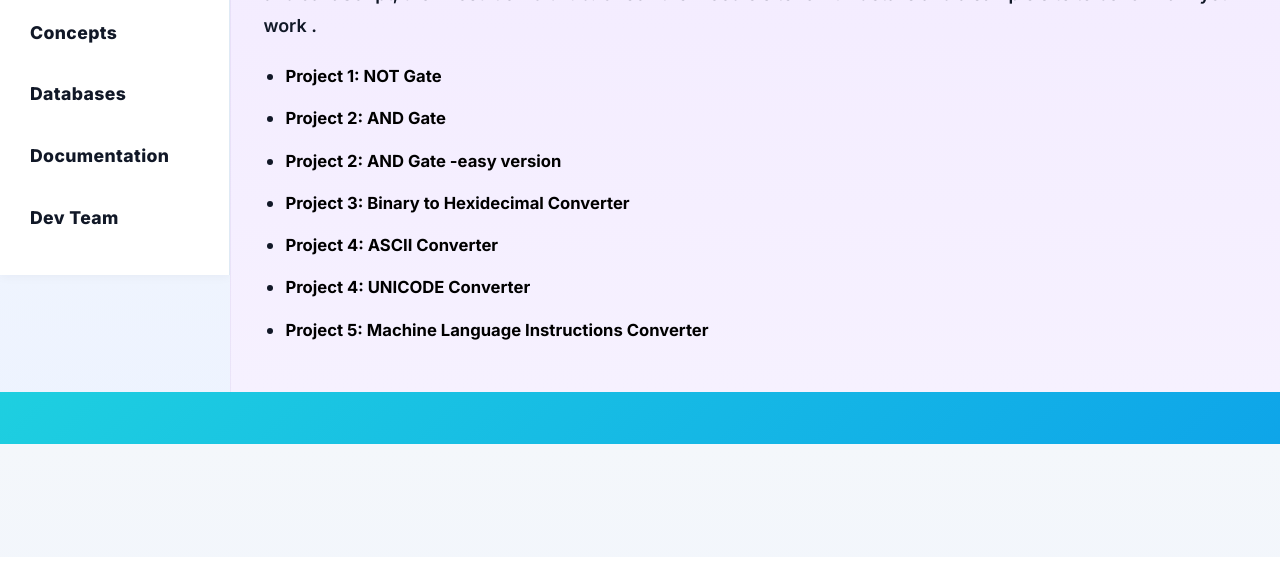
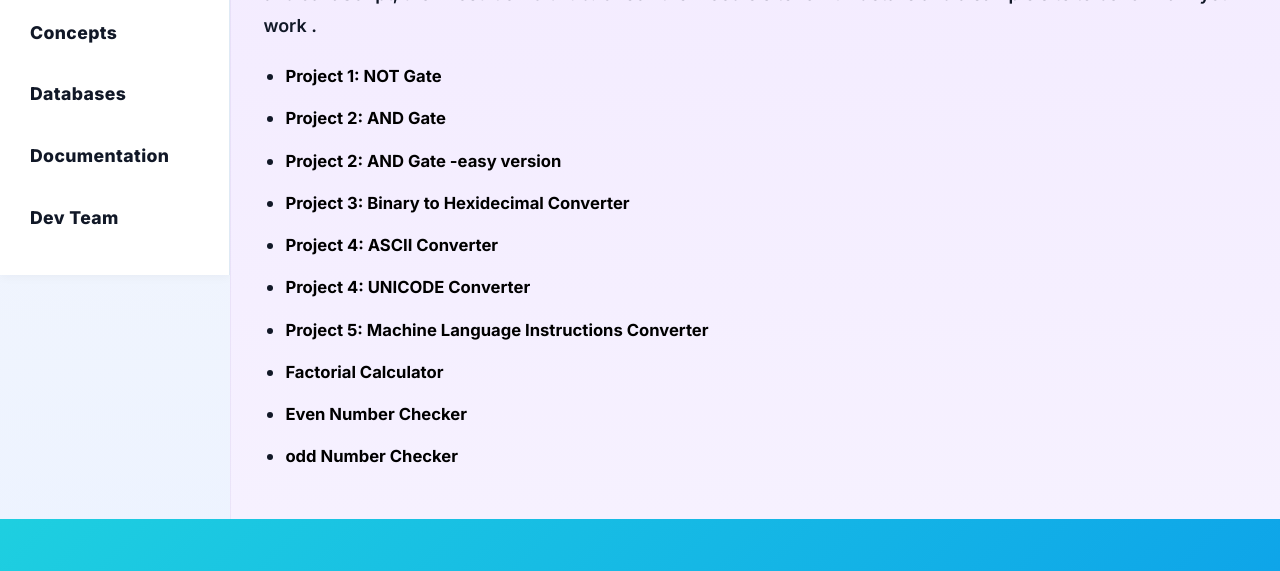
Before and after one commit to 2026165958/foc1, a plain HTML site: page project.html in a window 1280 px wide. Shown: the part 243-814 px from the top of the page. Drawn offline with nearby package versions, Linux system fonts and the light colour scheme.

Commit message:
Add new project links to project.html
Added additional project links including Factorial Calculator, Even Number Checker, and Odd Number Checker.

```diff
--- a/project.html
+++ b/project.html
@@ -38,6 +38,9 @@
   <li><a href="ascii.html" style="color:black">Project 4: ASCII Converter</a></h3></li>
   <li><a href="unicode.html" style="color:black">Project 4: UNICODE Converter</a></h3></li>
   <li><a href="MLinstrucitons.html" style="color:black">Project 5: Machine Language Instructions Converter</a></h3></li>
+	<li><a href="factorial.html" style="color:black">Factorial Calculator</a></li>
+  <li><a href="even.html" style="color:black">Even Number Checker</a></li>
+  <li><a href="odd.html" style="color:black">odd Number Checker</a></li>
 </ul>
 
 
```
